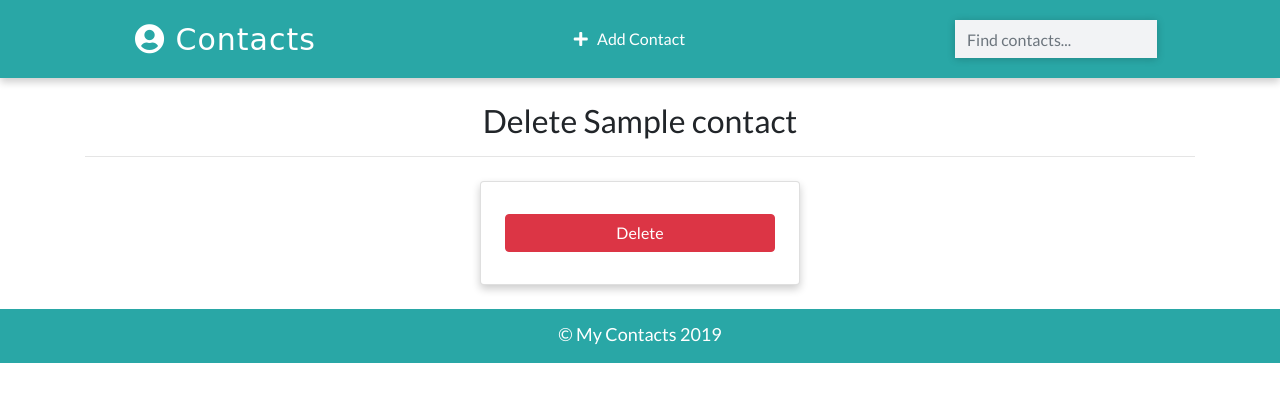
After one commit to priyansh18/Contact-Manager, a Django app: page /contacts/delete/1 in a window 1280 px wide. The commit adds this page. Shown: the top 402 px of the page. Run offline with Django 3.2, Linux system fonts and the light colour scheme; tables that the repository leaves empty hold one stand-in row (values such as "Sample post"); some libraries are stand-ins or nearby versions.

Commit message:
Contact DeleteView

```diff
--- a/app/urls.py
+++ b/app/urls.py
@@ -9,4 +9,5 @@ urlpatterns = [
   path('search/',views.search,name='search'),
   path('contacts/create',views.ContactCreateView.as_view(),name='create'),
   path('contacts/update/<int:pk>',views.ContactUpdateView.as_view(),name='update'),
+  path('contacts/delete/<int:pk>',views.ContactDeleteView.as_view(),name='delete'),
 ]
--- a/app/views.py
+++ b/app/views.py
@@ -2,7 +2,7 @@ from django.shortcuts import render,get_object_or_404,redirect
 from .models import Contact
 from django.views.generic import DetailView,ListView
 from django.db.models import Q
-from django.views.generic.edit import CreateView,UpdateView
+from django.views.generic.edit import CreateView,UpdateView,DeleteView
 
 # Create your views here.
 
@@ -63,3 +63,8 @@ class ContactUpdateView(UpdateView):
   def form_valid(self, form):
     instance = form.save()
     return redirect('detail',instance.pk)
+
+class ContactDeleteView(DeleteView):
+  model = Contact
+  template_name = 'delete.html'
+  success_url = '/'
--- /dev/null
+++ b/templates/delete.html
@@ -0,0 +1,20 @@
+{% extends 'base.html'%}
+{% load crispy_forms_tags %}
+{% block title %}
+Delete {{contact}}
+{% endblock title %}
+
+{% block content %}
+<div class="container">
+  <h2 class="heading font-weight-light text-center">Delete {{contact}}</h2>
+  <hr>
+</div>
+<div class="container w-25 card p-4 mt-4">
+  <form actiom="" method="POST" enctype="multipart/form-data">
+    {% csrf_token %}
+    {{form|crispy}}
+    <input type="submit" class="btn btn-danger w-100 text-white text-center my-2" value="Delete">
+  </form>
+</div>
+
+{% endblock content %}
--- a/templates/detail.html
+++ b/templates/detail.html
@@ -19,7 +19,7 @@
         <i class="far fa-edit"></i> &nbsp; Update
         </a>
         &nbsp;&nbsp;&nbsp;&nbsp;&nbsp;&nbsp;
-        <a class="btn btn-danger px-5">
+        <a class="btn btn-danger px-5" href="{% url 'delete' contact.id %}">
         <i class="far fa-trash-alt"></i> &nbsp; Delete
         </a>
         </p>
```
